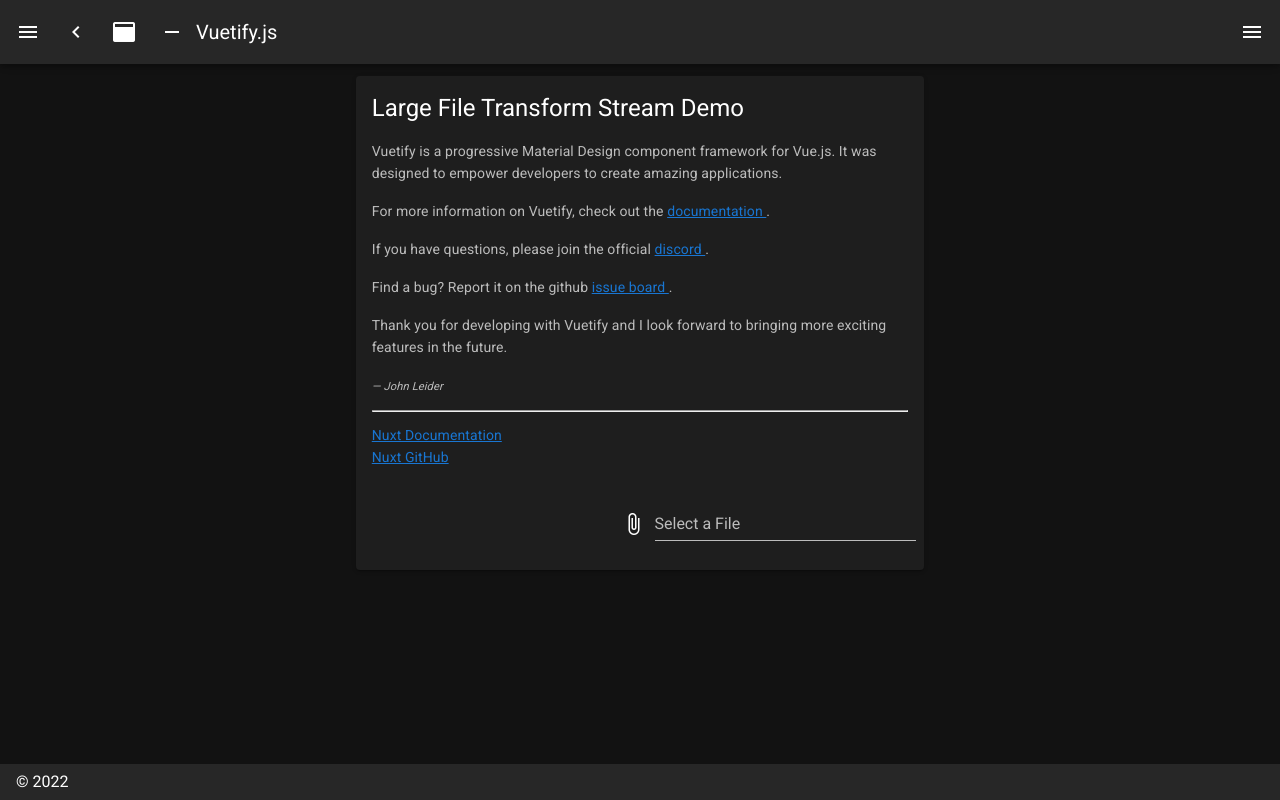
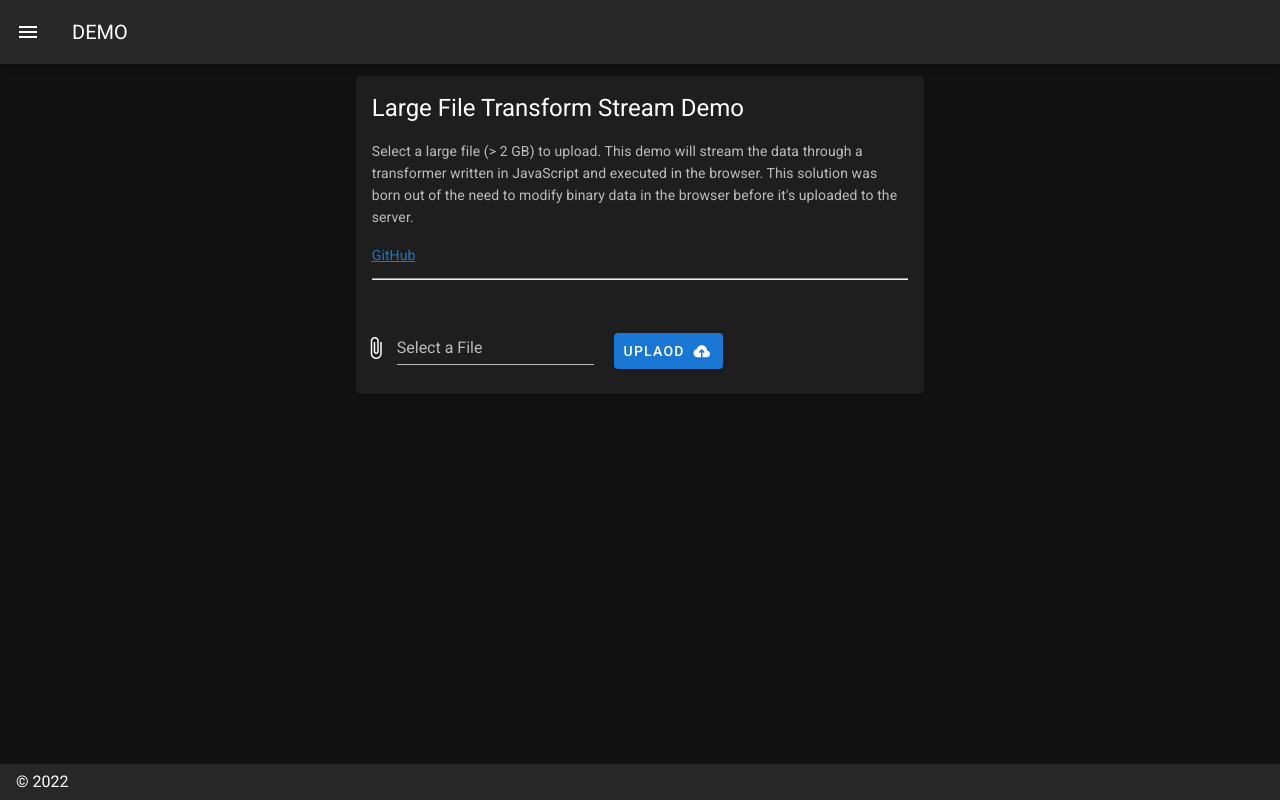
Before and after one commit to ZachMilne/experimental-web-streams, a Nuxt app in the folder ui/: page / in a window 1280 px wide. Built offline with nearby package versions, Linux system fonts and the light colour scheme.

Commit message:
progress indicator; more granular flow control

```diff
--- a/ui/layouts/default.vue
+++ b/ui/layouts/default.vue
@@ -26,38 +26,18 @@
     </v-navigation-drawer>
     <v-app-bar :clipped-left="clipped" fixed app>
       <v-app-bar-nav-icon @click.stop="drawer = !drawer" />
-      <v-btn icon @click.stop="miniVariant = !miniVariant">
-        <v-icon>mdi-{{ `chevron-${miniVariant ? 'right' : 'left'}` }}</v-icon>
-      </v-btn>
-      <v-btn icon @click.stop="clipped = !clipped">
-        <v-icon>mdi-application</v-icon>
-      </v-btn>
-      <v-btn icon @click.stop="fixed = !fixed">
-        <v-icon>mdi-minus</v-icon>
-      </v-btn>
       <v-toolbar-title v-text="title" />
       <v-spacer />
-      <v-btn icon @click.stop="rightDrawer = !rightDrawer">
-        <v-icon>mdi-menu</v-icon>
-      </v-btn>
     </v-app-bar>
     <v-main>
       <v-container>
         <Nuxt />
       </v-container>
     </v-main>
-    <v-navigation-drawer v-model="rightDrawer" :right="right" temporary fixed>
-      <v-list>
-        <v-list-item @click.native="right = !right">
-          <v-list-item-action>
-            <v-icon light> mdi-repeat </v-icon>
-          </v-list-item-action>
-          <v-list-item-title>Switch drawer (click me)</v-list-item-title>
-        </v-list-item>
-      </v-list>
-    </v-navigation-drawer>
-    <v-footer :absolute="!fixed" app>
-      <span>&copy; {{ new Date().getFullYear() }}</span>
+
+    <v-footer :absolute="!fixed" app class="pl-0 pr-0">
+      <v-progress-linear v-if="progress" :value="progress" class="mt-n2 upload-progress"></v-progress-linear>
+      <span class="ml-4">&copy; {{ new Date().getFullYear() }}</span>
     </v-footer>
   </v-app>
 </template>
@@ -67,26 +47,37 @@
   name: 'DefaultLayout',
   data() {
     return {
-      clipped: false,
+      clipped: true,
       drawer: false,
       fixed: false,
       items: [
         {
-          icon: 'mdi-apps',
-          title: 'Welcome',
+          icon: 'mdi-upload',
+          title: 'Upload',
           to: '/',
         },
         {
-          icon: 'mdi-chart-bubble',
-          title: 'Inspire',
-          to: '/inspire',
+          icon: 'mdi-file-multiple',
+          title: 'Files',
+          to: '/files',
         },
       ],
       miniVariant: false,
       right: true,
       rightDrawer: false,
-      title: 'Vuetify.js',
+      title: 'DEMO',
     }
   },
+
+  computed: {
+    progress() {
+      return this.$store.getters['uploader/progress']
+    }
+  }
 }
 </script>
+<style>
+.upload-progress .v-progress-linear__background {
+  background-color: #262626 !important;
+}
+</style>
--- a/ui/pages/index.vue
+++ b/ui/pages/index.vue
@@ -8,74 +8,36 @@
         </v-card-title>
         <v-card-text>
           <p>
-            Vuetify is a progressive Material Design component framework for
-            Vue.js. It was designed to empower developers to create amazing
-            applications.
+            Select a large file (> 2 GB) to upload. This demo will stream the data through a transformer
+            written in JavaScript and executed in the browser. This solution was born out of the need to modify
+            binary data in the browser before it's uploaded to the server.
           </p>
-          <p>
-            For more information on Vuetify, check out the
-            <a
-              href="https://vuetifyjs.com"
-              target="_blank"
-              rel="noopener noreferrer"
-            >
-              documentation </a
-            >.
-          </p>
-          <p>
-            If you have questions, please join the official
-            <a
-              href="https://chat.vuetifyjs.com/"
-              target="_blank"
-              rel="noopener noreferrer"
-              title="chat"
-            >
-              discord </a
-            >.
-          </p>
-          <p>
-            Find a bug? Report it on the github
-            <a
-              href="https://github.com/vuetifyjs/vuetify/issues"
-              target="_blank"
-              rel="noopener noreferrer"
-              title="contribute"
-            >
-              issue board </a
-            >.
-          </p>
-          <p>
-            Thank you for developing with Vuetify and I look forward to bringing
-            more exciting features in the future.
-          </p>
-          <div class="text-xs-right">
-            <em><small>&mdash; John Leider</small></em>
-          </div>
-          <hr class="my-3" />
-          <a
-            href="https://nuxtjs.org/"
-            target="_blank"
-            rel="noopener noreferrer"
-          >
-            Nuxt Documentation
-          </a>
-          <br />
           <a
             href="https://github.com/nuxt/nuxt.js"
             target="_blank"
             rel="noopener noreferrer"
           >
-            Nuxt GitHub
+            GitHub
           </a>
+          <hr class="my-3" />
+
         </v-card-text>
         <v-card-actions>
-          <v-spacer />
-          <!-- <v-btn color="primary" nuxt to="/inspire"> Continue </v-btn> -->
+
+         <!-- <v-btn color="primary" nuxt to="/inspire"> Continue </v-btn> -->
           <v-file-input
             chips
             label="Select a File"
             @change="onSelectFile"
           ></v-file-input>
+
+          <v-btn color="primary" class="ml-5" >
+            Uplaod
+            <v-icon right dark>
+              mdi-cloud-upload
+            </v-icon>
+          </v-btn>
+          <v-spacer />
         </v-card-actions>
       </v-card>
     </v-col>
--- a/ui/plugins/uploader/PressureRegulator.js
+++ b/ui/plugins/uploader/PressureRegulator.js
@@ -12,11 +12,11 @@
     this.dataChannel.onbufferedamountlow = this.onLowHandler.bind(this);
     this.dataChannel.addEventListener('message', (event) => {
       if (event.data === 'pause') {
-        console.log('pause');
+        console.log('pause', this.dataChannel.bufferedAmount);
         this.flowState = 'paused';
       }
       if (event.data === 'drain') {
-        console.log('drain');
+        console.log('drain', this.dataChannel.bufferedAmount);
         this.flowState = 'open';
         if (this.isQueueUnderHighMark()) console.log('resolve'); this.resolve();
       }
--- a/ui/plugins/uploader/index.js
+++ b/ui/plugins/uploader/index.js
@@ -1,5 +1,5 @@
 import Uploader from './Uploader';
 
-export default (context, inject) => {
-  inject('uploader', (new Uploader()));
+export default ({ app }, inject) => {
+  inject('uploader', (new Uploader(app.store)));
 }
--- /dev/null
+++ b/ui/plugins/uploader/storeModule.js
@@ -0,0 +1,45 @@
+const initState = () => ({
+  docId: null,
+  size: null,
+  bytesSent: 0,
+});
+
+const getters = {
+  progress: ({ docId, bytesSent, size }) => {
+    if (!docId) return 0;
+    return  Math.round((bytesSent/size) * 100)
+  }
+}
+
+const mutations = {
+  setDocId: (state, { docId }) => { state.docId = docId },
+  setSize: (state, { size }) => { state.size = size },
+  updateProgress: (state, { bytesSent }) => { state.bytesSent = bytesSent },
+  done: (state) => {
+    const { docId, size, bytesSent } = initState();
+    state.docId = docId;
+    state.size = size;
+    state.bytesSent = bytesSent;
+  }
+}
+
+const actions = {
+  initStream(context, { docId, size }) {
+    context.commit('setDocId', { docId });
+    context.commit('setSize', { size });
+  },
+  onProgress(context, { bytesSent }) {
+    context.commit('updateProgress', { bytesSent });
+  },
+  endOfFile(context) {
+    context.commit('done');
+  }
+}
+
+export default {
+  namespaced: true,
+  state: initState,
+  getters,
+  mutations,
+  actions
+}
--- a/ui/store/upload.js
+++ b/ui/store/upload.js
@@ -30,7 +30,7 @@
     }
     const readable = file.stream().pipeThrough(transformer);
 
-    this.$uploader.read(readable, docId);
+    this.$uploader.read(readable, { docId, sourceSize: file.size });
   }
 }
 
```
Also changed, not shown: ui/plugins/uploader/Uploader.js, 2 other files (tests, documents, lock files or other folders).
